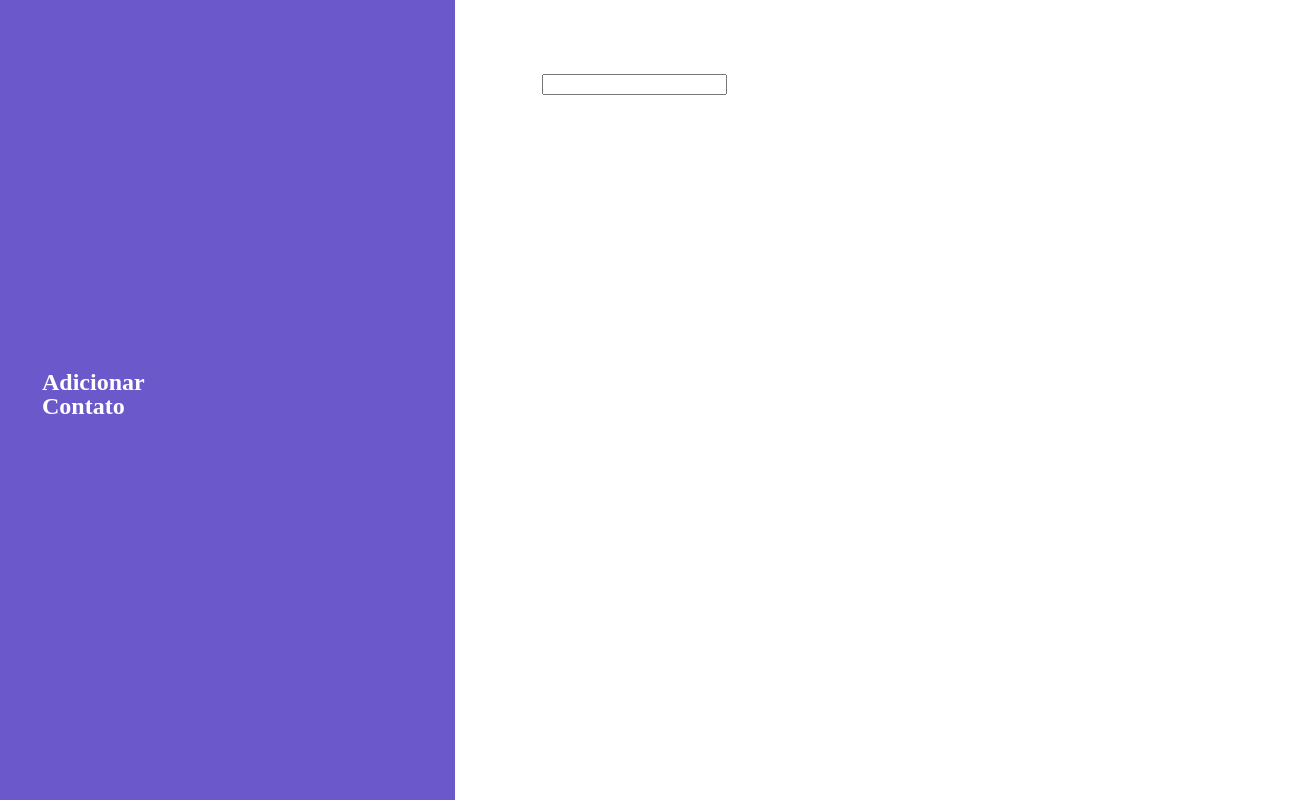
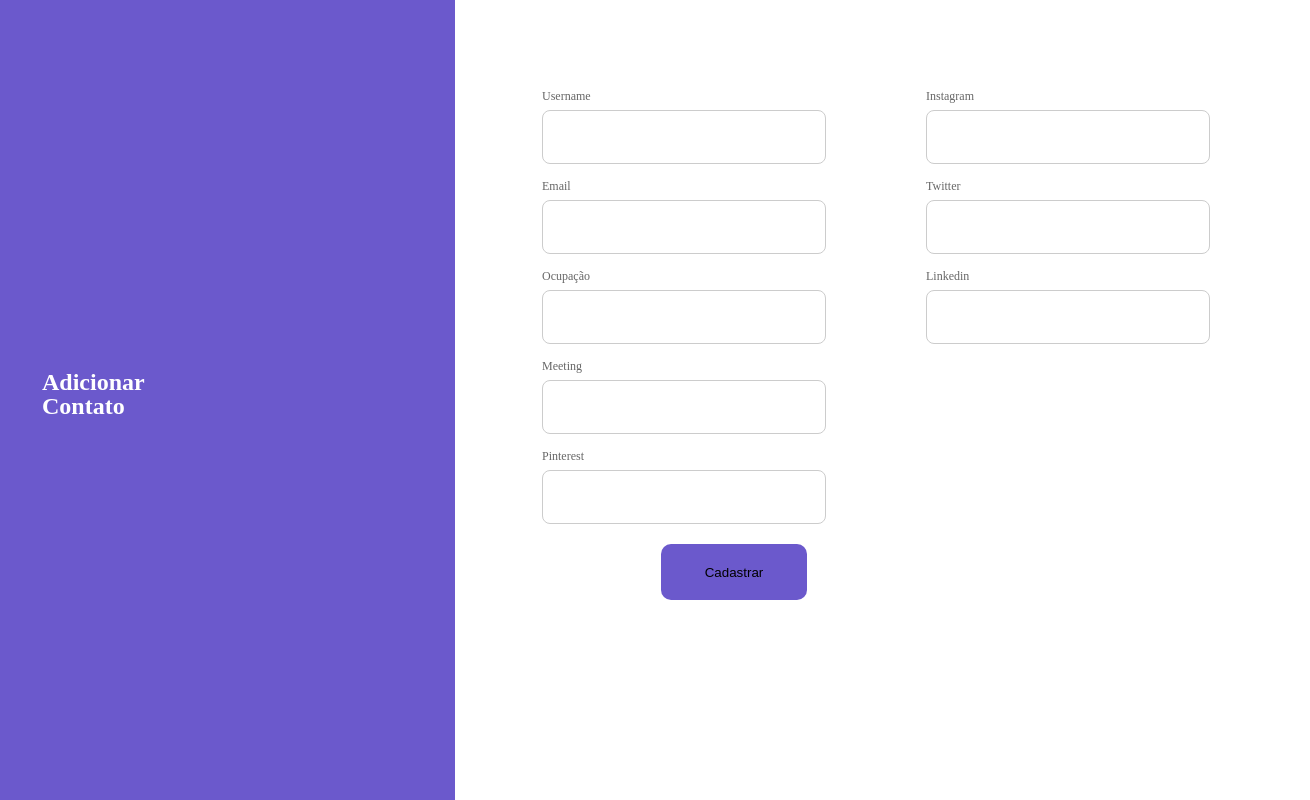
Before and after one commit to WesleyVitor/Contact-list, a Next.js app: page /contact/add in a window 1280 px wide. Shown: the whole page, 1310 px wide, since content can reach past the window. Built offline with nearby package versions, Linux system fonts and the light colour scheme.

Commit message:
add: initial form add

```diff
--- a/components/Form/index.tsx
+++ b/components/Form/index.tsx
@@ -1,10 +1,48 @@
 import React from "react";
+import { Button } from "../../styles/components/Button";
+import { Input, Label, ContainerInput, ContainerForm } from "./styles";
 
 const Form: React.FC = () => {
     return (
-        <form>
-            <input type="text" />
-        </form>
+        <ContainerForm>
+            <div>
+                <ContainerInput>
+                    <Label>Username</Label>
+                    <Input type="text" required />
+                </ContainerInput>
+                <ContainerInput>
+                    <Label>Email</Label>
+                    <Input type="text" required />
+                </ContainerInput>
+                <ContainerInput>
+                    <Label>Ocupação</Label>
+                    <Input type="text" required />
+                </ContainerInput>
+                <ContainerInput>
+                    <Label>Meeting</Label>
+                    <Input type="text" required />
+                </ContainerInput>
+                <ContainerInput>
+                    <Label>Pinterest</Label>
+                    <Input type="text" required />
+                </ContainerInput>
+                <Button type="submit">Cadastrar</Button>
+            </div>
+            <div>
+                <ContainerInput>
+                    <Label>Instagram</Label>
+                    <Input type="text" required />
+                </ContainerInput>
+                <ContainerInput>
+                    <Label>Twitter</Label>
+                    <Input type="text" required />
+                </ContainerInput>
+                <ContainerInput>
+                    <Label>Linkedin</Label>
+                    <Input type="text" required />
+                </ContainerInput>
+            </div>
+        </ContainerForm>
     );
 };
 
--- /dev/null
+++ b/components/Form/styles.ts
@@ -0,0 +1,29 @@
+import styled from "styled-components";
+
+export const ContainerForm = styled.div`
+    display: flex;
+    justify-content: space-between;
+`;
+
+export const ContainerInput = styled.div`
+    display: flex;
+    flex-direction: column;
+    margin-top: 16px;
+`;
+
+export const Input = styled.input`
+    width: 250px;
+    height: 20px;
+    padding: 16px;
+    background: #fff;
+    border: 1px solid #ccc;
+    border-radius: 8px;
+    font-size: 16px;
+`;
+
+export const Label = styled.label`
+    font-size: 12px;
+    color: #666;
+    margin-bottom: 8px;
+    width: 384px;
+`;
--- a/styles/components/Button.ts
+++ b/styles/components/Button.ts
@@ -6,7 +6,7 @@ export const Button = styled.button`
     background: #6b59cc;
     border-radius: 10px;
     border: none;
-    margin: 0 auto;
+    margin: 20px auto 0 auto;
     display: block;
     cursor: pointer;
     & > img {
```
